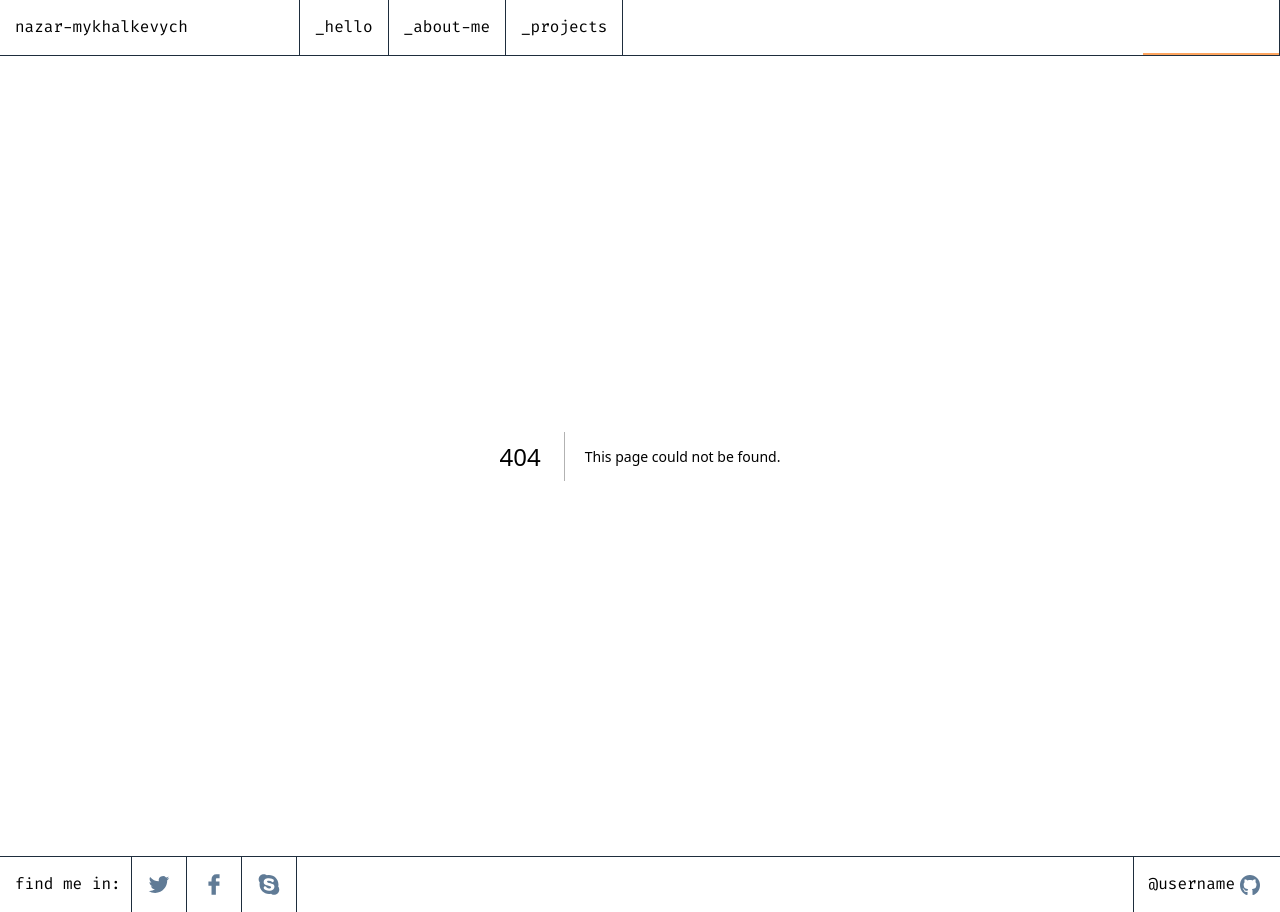
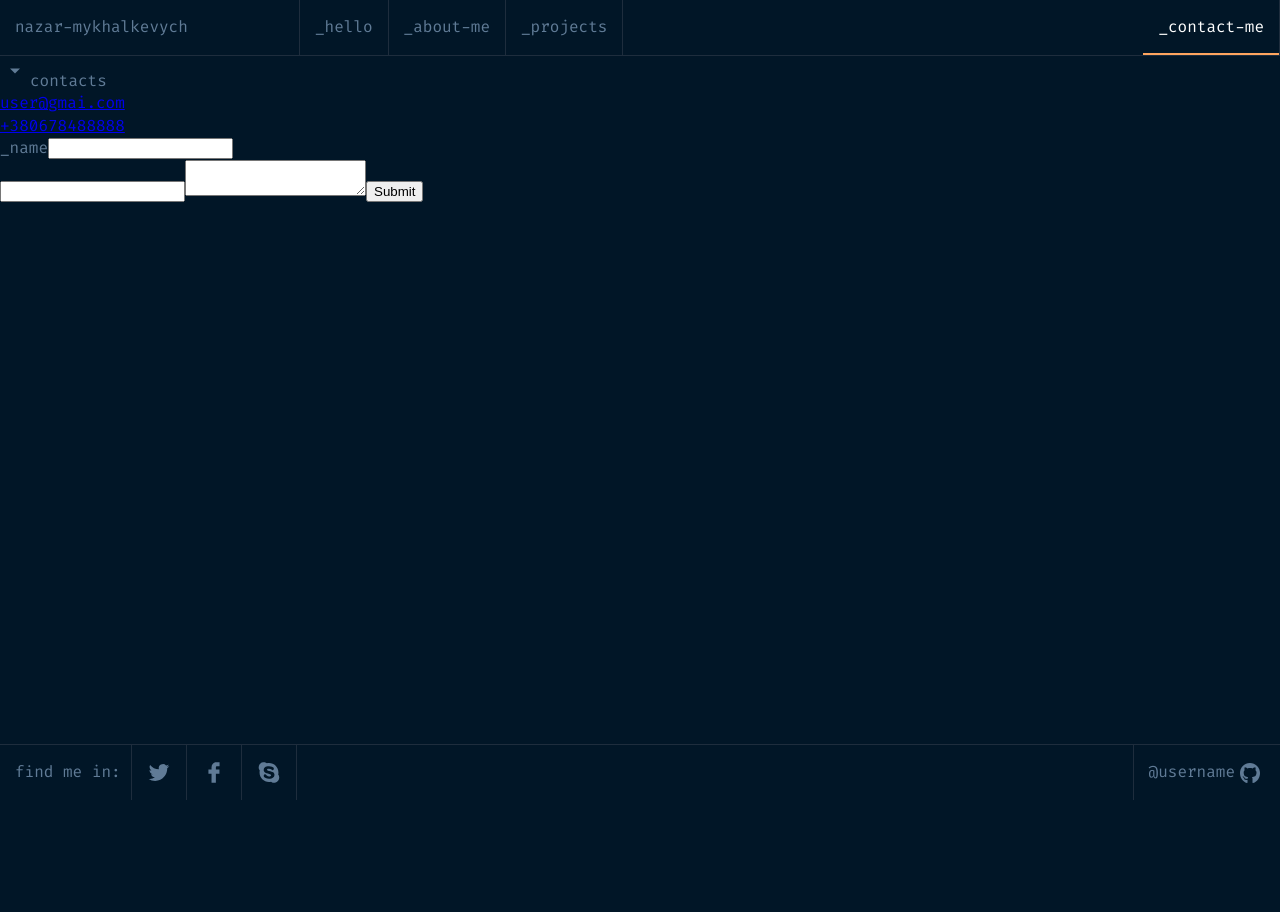
Before and after one commit to mykhalkevych/portfolio-v2, a Next.js app: page /contact in a window 1280 px wide. Before the commit this address had no page. After the commit the page ends 800 px from the top, so only its background shows below. Built offline with nearby package versions, Linux system fonts and the light colour scheme.

Commit message:
work on contact page

```diff
--- a/app/about/components/subnavigation/SubNavigation.tsx
+++ b/app/about/components/subnavigation/SubNavigation.tsx
@@ -12,6 +12,7 @@ import {
 import './SubNavigation.css';
 import Link from 'next/link';
 import { usePathname, useRouter } from 'next/navigation';
+import SubNavTitle from '@/components/ui/subnavtitle/SubNavTitle';
 interface Props {
   navTitle: string;
   navList: NavListItem[];
@@ -23,10 +24,7 @@ const SubNavigation: FC<Props> = ({ navList, navTitle }) => {
   console.log(router);
   return (
     <div className='sub-nav'>
-      <div className='sub-nav-title'>
-        <RiArrowDropDownFill size={30} />
-        {navTitle}
-      </div>
+      <SubNavTitle title={navTitle}></SubNavTitle>
       <ul>
         {navList.map((item) => {
           const isActive = pathname.includes(`${item.path}`);
--- /dev/null
+++ b/app/contact/components/ContactForm.tsx
@@ -0,0 +1,43 @@
+'use client';
+
+import { useForm, SubmitHandler } from 'react-hook-form';
+
+type Inputs = {
+  name: string;
+  email: string;
+  message: string;
+};
+
+export default function ContactForm() {
+  const {
+    register,
+    handleSubmit,
+    watch,
+    formState: { errors },
+  } = useForm<Inputs>();
+  const onSubmit: SubmitHandler<Inputs> = (data) => console.log(data);
+
+  console.log(watch('name')); // watch input value by passing the name of it
+
+  return (
+    /* "handleSubmit" will validate your inputs before invoking "onSubmit" */
+    <form className='form' onSubmit={handleSubmit(onSubmit)}>
+      <div className='form-control'>
+        <label htmlFor='name'>_name</label>
+        <input {...register('name')} id='name' />
+      </div>
+
+      {/* include validation with required or other standard HTML validation rules */}
+      <input type='email' {...register('email', { required: true })} />
+      {/* errors will return when field validation fails  */}
+      {errors.email && <span>This field is required</span>}
+
+      {/* include validation with required or other standard HTML validation rules */}
+      <textarea {...register('message', { required: true })} />
+      {/* errors will return when field validation fails  */}
+      {errors.email && <span>This field is required</span>}
+
+      <input type='submit' />
+    </form>
+  );
+}
--- /dev/null
+++ b/app/contact/components/ContactInfo.tsx
@@ -0,0 +1,15 @@
+import SubNavTitle from '@/components/ui/subnavtitle/SubNavTitle';
+
+export default function ContactInfo() {
+  return (
+    <div className='contact-info'>
+      <SubNavTitle title='contacts'></SubNavTitle>
+      <div>
+        <a href='mailto:github.com'> user@gmai.com </a>
+      </div>
+      <div>
+        <a href='tel:+380678488888'>+380678488888</a>
+      </div>
+    </div>
+  );
+}
--- /dev/null
+++ b/app/contact/page.tsx
@@ -0,0 +1,11 @@
+import ContactForm from './components/ContactForm';
+import ContactInfo from './components/ContactInfo';
+
+export default function Page() {
+  return (
+    <div>
+      <ContactInfo></ContactInfo>
+      <ContactForm></ContactForm>
+    </div>
+  );
+}
--- a/components/ui/checkbox.css
+++ b/components/ui/checkbox.css
@@ -34,7 +34,7 @@ input.checked::before {
   font-size: 1.5em;
   color: #fff;
   position: absolute;
-  left: 6px;
+  left: 7px;
   top: 1px;
   width: 5px;
   height: 10px;
--- /dev/null
+++ b/components/ui/subnavtitle/SubNavTitle.tsx
@@ -0,0 +1,17 @@
+import { RiArrowDropDownFill } from '@remixicon/react';
+import { FC } from 'react';
+
+interface ISubNavTitleProps {
+  title: string;
+}
+
+const SubNavTitle: FC<ISubNavTitleProps> = ({ title }) => {
+  return (
+    <div className='sub-nav-title'>
+      <RiArrowDropDownFill size={30} />
+      {title}
+    </div>
+  );
+};
+
+export default SubNavTitle;
--- a/package.json
+++ b/package.json
@@ -13,6 +13,7 @@
     "next": "14.2.1",
     "react": "^18",
     "react-dom": "^18",
+    "react-hook-form": "^7.52.0",
     "remixicon": "^4.2.0",
     "typeit-react": "^2.7.1"
   },
```
Also changed, not shown: 1 other file (tests, documents, lock files or other folders).
